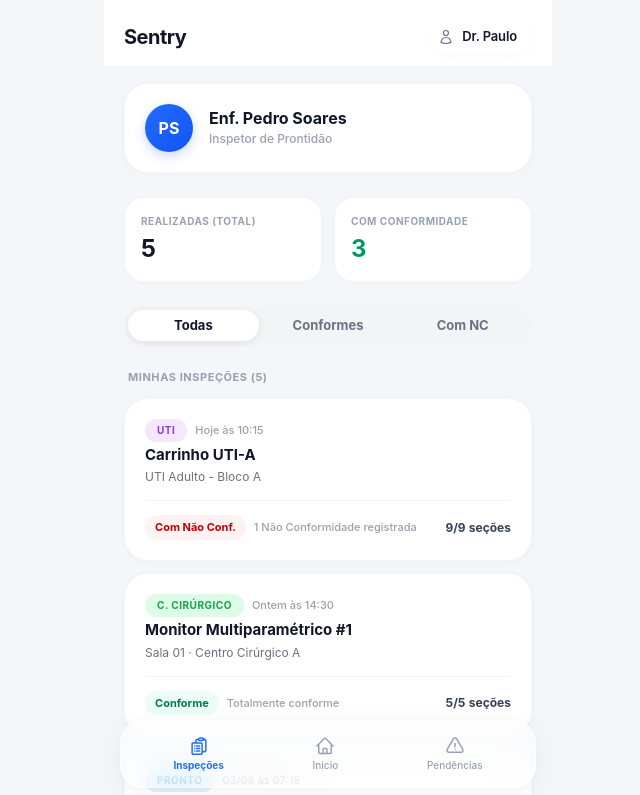
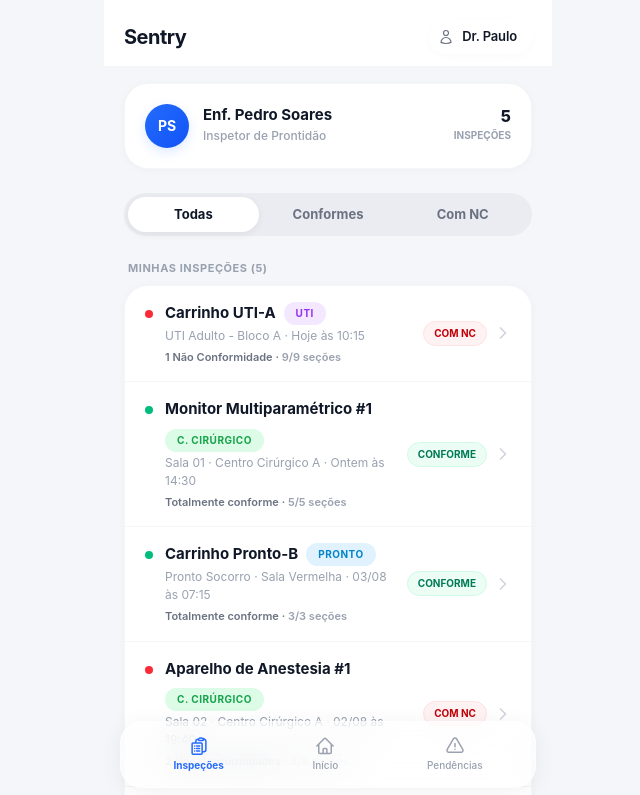
Before and after one commit to pedrosoares0/argus, a Next.js app: page /inspetor/inspecoes in a window 1280 px wide. Shown: the top 795 px of the page, without its empty margins (312-952 px from the left). Built offline with nearby package versions, Linux system fonts and the light colour scheme.

Commit message:
melhora ui ux do historico de inspecoes no padrao apple

```diff
--- a/app/inspetor/inspecoes/page.tsx
+++ b/app/inspetor/inspecoes/page.tsx
@@ -24,7 +24,7 @@ const HISTORICO_MOCK: InspecaoHistorico[] = [
     tipo: 'Carrinho de Parada · Completo',
     dataHora: 'Hoje às 10:15',
     status: 'com_nc',
-    detalheStatus: '1 Não Conformidade registrada',
+    detalheStatus: '1 Não Conformidade',
     secoesRespondidas: 9,
     totalSecoes: 9,
     categoriaLocal: 'UTI',
@@ -60,7 +60,7 @@ const HISTORICO_MOCK: InspecaoHistorico[] = [
     tipo: 'Checklist de Segurança',
     dataHora: '02/08 às 19:40',
     status: 'com_nc',
-    detalheStatus: '2 Não Conformidades registradas',
+    detalheStatus: '2 Não Conformidades',
     secoesRespondidas: 8,
     totalSecoes: 8,
     categoriaLocal: 'CENTRO_C',
@@ -95,39 +95,27 @@ export default function PaginaHistoricoInspecoes() {
 
   return (
     <div className="px-5 pt-4 space-y-6">
-      {/* ── Perfil do Usuário / Resumo ── */}
-      <div className="bg-white rounded-[24px] p-5 shadow-[0_1px_8px_rgba(0,0,0,0.03)] border border-gray-100/80 flex items-center gap-4">
-        <div className="w-12 h-12 rounded-full bg-gradient-to-br from-[#246BFD] to-[#1253f6] flex items-center justify-center text-white font-bold text-base shadow-[0_4px_12px_rgba(36,107,253,0.25)] shrink-0">
-          {usuario.avatar}
+      {/* ── Perfil do Usuário Sleek ── */}
+      <div className="bg-white rounded-[24px] p-5 shadow-[0_1px_8px_rgba(0,0,0,0.03)] border border-gray-100/80 flex items-center justify-between">
+        <div className="flex items-center gap-3.5 min-w-0">
+          <div className="w-11 h-11 rounded-full bg-gradient-to-br from-[#246BFD] to-[#1253f6] flex items-center justify-center text-white font-bold text-sm shadow-[0_4px_12px_rgba(36,107,253,0.15)] shrink-0">
+            {usuario.avatar}
+          </div>
+          <div className="min-w-0">
+            <p className="text-[15px] font-bold text-gray-900 leading-tight">{usuario.nome}</p>
+            <p className="text-[12px] text-gray-400 font-medium mt-0.5">{usuario.cargo}</p>
+          </div>
         </div>
-        <div className="min-w-0">
-          <p className="text-[16px] font-bold text-gray-900 leading-tight">{usuario.nome}</p>
-          <p className="text-[12px] text-gray-400 font-medium mt-0.5">{usuario.cargo}</p>
-        </div>
-      </div>
 
-      {/* ── Estatísticas do Inspetor ── */}
-      <div className="grid grid-cols-2 gap-3">
-        <div className="bg-white rounded-[20px] p-4 border border-gray-100/80 shadow-[0_1px_4px_rgba(0,0,0,0.02)]">
-          <span className="text-[10px] font-bold text-gray-400 tracking-wider uppercase block">
-            Realizadas (Total)
-          </span>
-          <span className="text-2xl font-bold text-gray-900 mt-1 block">
-            {HISTORICO_MOCK.length}
-          </span>
-        </div>
-        <div className="bg-white rounded-[20px] p-4 border border-gray-100/80 shadow-[0_1px_4px_rgba(0,0,0,0.02)]">
-          <span className="text-[10px] font-bold text-gray-400 tracking-wider uppercase block">
-            Com Conformidade
-          </span>
-          <span className="text-2xl font-bold text-emerald-600 mt-1 block">
-            {HISTORICO_MOCK.filter((i) => i.status === 'conforme').length}
-          </span>
+        {/* Resumo Rápido */}
+        <div className="text-right shrink-0">
+          <p className="text-[16px] font-extrabold text-gray-900 leading-none">{HISTORICO_MOCK.length}</p>
+          <p className="text-[10px] text-gray-400 font-bold uppercase mt-1">Inspeções</p>
         </div>
       </div>
 
       {/* ── Filtros Segmentados (iOS Style) ── */}
-      <div className="bg-gray-100 rounded-full p-1 flex gap-1">
+      <div className="bg-gray-200/60 rounded-full p-1 flex gap-1">
         {(['todas', 'conforme', 'com_nc'] as const).map((opt) => {
           const labels = { todas: 'Todas', conforme: 'Conformes', com_nc: 'Com NC' }
           const ativo = filtro === opt
@@ -137,9 +125,9 @@ export default function PaginaHistoricoInspecoes() {
               type="button"
               onClick={() => setFiltro(opt)}
               className={[
-                'flex-1 py-1.5 rounded-full text-[13px] font-bold transition-all duration-200 cursor-pointer',
+                'flex-1 py-2 rounded-full text-[13px] font-bold transition-all duration-200 cursor-pointer',
                 ativo
-                  ? 'bg-white text-gray-900 shadow-[0_2px_8px_rgba(0,0,0,0.08)]'
+                  ? 'bg-white text-gray-900 shadow-[0_2px_8px_rgba(0,0,0,0.06)]'
                   : 'text-gray-500 hover:text-gray-900',
               ].join(' ')}
             >
@@ -149,14 +137,14 @@ export default function PaginaHistoricoInspecoes() {
         })}
       </div>
 
-      {/* ── Histórico de Inspeções ── */}
-      <div className="space-y-3">
+      {/* ── Lista de Inspeções (iOS Settings-style) ── */}
+      <div className="space-y-2">
         <p className="text-[11px] font-bold text-gray-400 tracking-wider uppercase px-1">
           Minhas Inspeções ({filtrados.length})
         </p>
 
         {filtrados.length > 0 ? (
-          <div className="space-y-3">
+          <div className="bg-white rounded-[24px] shadow-[0_1px_8px_rgba(0,0,0,0.03)] border border-gray-100/80 divide-y divide-gray-100/80 overflow-hidden">
             {filtrados.map((ins) => {
               const corTag = ins.categoriaLocal === 'UTI'
                 ? 'roxo'
@@ -164,50 +152,48 @@ export default function PaginaHistoricoInspecoes() {
                   ? 'azul'
                   : 'verde'
 
-              const statusColors = ins.status === 'conforme'
-                ? 'bg-emerald-50 text-emerald-700'
-                : 'bg-red-50 text-red-700'
+              const dot = ins.status === 'conforme' ? 'bg-emerald-500' : 'bg-red-500'
+
+              const statusBadgeColors = ins.status === 'conforme'
+                ? 'bg-emerald-50 text-emerald-700 border border-emerald-100'
+                : 'bg-red-50 text-red-700 border border-red-100'
 
               return (
                 <div
                   key={ins.id}
-                  className="bg-white rounded-[24px] p-5 shadow-[0_1px_8px_rgba(0,0,0,0.03)] border border-gray-100/80 space-y-3.5 hover:shadow-[0_2px_12px_rgba(0,0,0,0.05)] transition-all"
+                  className="flex items-center justify-between py-4 px-5 hover:bg-gray-50/40 transition-colors"
                 >
-                  <div className="flex items-start justify-between gap-3">
-                    <div className="space-y-1">
+                  {/* Informações da Inspeção */}
+                  <div className="flex items-start gap-3 min-w-0">
+                    {/* Status Indicator */}
+                    <span className={`w-2 h-2 rounded-full ${dot} shrink-0 mt-2`} />
+
+                    <div className="min-w-0">
                       <div className="flex items-center gap-2 flex-wrap">
+                        <span className="text-[15px] font-bold text-gray-900 truncate">
+                          {ins.ativo}
+                        </span>
                         <PillTag cor={corTag}>
                           {ins.categoriaLocal === 'UTI' ? 'UTI' : ins.categoriaLocal === 'PRONTO' ? 'PRONTO' : 'C. CIRÚRGICO'}
                         </PillTag>
-                        <span className="text-[11px] font-medium text-gray-400">
-                          {ins.dataHora}
-                        </span>
                       </div>
-                      <h3 className="text-[15px] font-bold text-gray-900 leading-tight">
-                        {ins.ativo}
-                      </h3>
-                      <p className="text-[12px] text-gray-500">
-                        {ins.local}
+                      <p className="text-[12px] text-gray-400 mt-0.5">
+                        {ins.local} · {ins.dataHora}
+                      </p>
+                      <p className="text-[11px] text-gray-500 font-semibold mt-1">
+                        {ins.detalheStatus} · <span className="text-gray-400">{ins.secoesRespondidas}/{ins.totalSecoes} seções</span>
                       </p>
                     </div>
                   </div>
 
-                  <div className="h-px bg-gray-100" />
-
-                  {/* Status & Progresso */}
-                  <div className="flex items-center justify-between gap-2">
-                    <div className="flex items-center gap-2">
-                      <span className={`text-[11px] font-bold px-2.5 py-1 rounded-full ${statusColors}`}>
-                        {ins.status === 'conforme' ? 'Conforme' : 'Com Não Conf.'}
-                      </span>
-                      <span className="text-[11px] text-gray-400 font-medium">
-                        {ins.detalheStatus}
-                      </span>
-                    </div>
-
-                    <span className="text-[12px] font-bold text-gray-700 tabular-nums">
-                      {ins.secoesRespondidas}/{ins.totalSecoes} seções
+                  {/* Badges de Status e Chevron */}
+                  <div className="flex items-center gap-2 shrink-0 ml-3">
+                    <span className={`text-[10px] font-bold px-2.5 py-1 rounded-full uppercase ${statusBadgeColors}`}>
+                      {ins.status === 'conforme' ? 'Conforme' : 'Com NC'}
                     </span>
+                    <svg className="w-4 h-4 text-gray-300 shrink-0" fill="none" viewBox="0 0 24 24" strokeWidth={2.5} stroke="currentColor">
+                      <path strokeLinecap="round" strokeLinejoin="round" d="M8.25 4.5l7.5 7.5-7.5 7.5" />
+                    </svg>
                   </div>
                 </div>
               )
@@ -215,7 +201,7 @@ export default function PaginaHistoricoInspecoes() {
           </div>
         ) : (
           <div className="bg-white rounded-[24px] p-8 text-center text-gray-400 border border-gray-100/80">
-            Nenhuma inspeção encontrada para o filtro selecionado.
+            Nenhuma inspeção encontrada.
           </div>
         )}
       </div>
```
